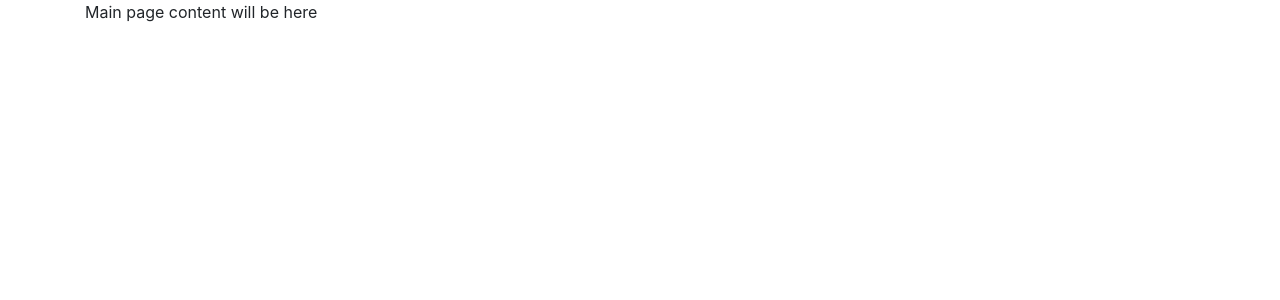
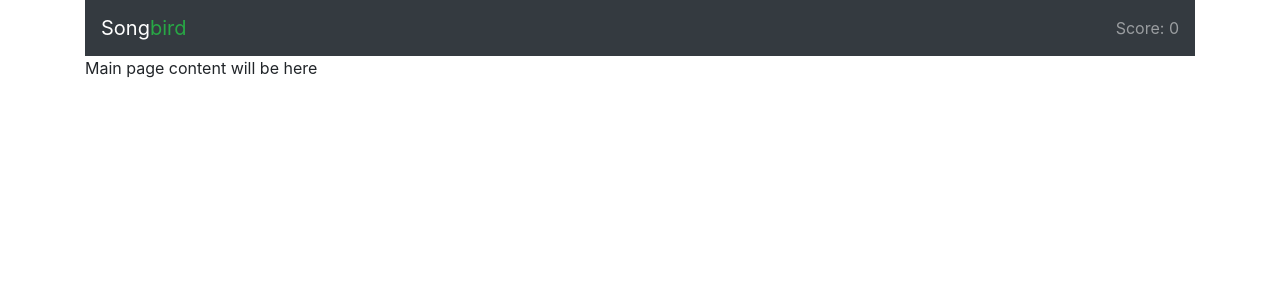
Before and after one commit to YerzhanUtelbayev/songbird, a React app: page / in a window 1280 px wide. Shown: the top 300 px of the page. Built offline with nearby package versions, Linux system fonts and the light colour scheme; the HTML template or start-up script is replaced by a standard one.

Commit message:
feat: add app header with main title and score display

```diff
--- a/src/components/Layout/Layout.tsx
+++ b/src/components/Layout/Layout.tsx
@@ -1,8 +1,11 @@
 import React, { FunctionComponent } from 'react';
 import { Container } from 'reactstrap';
 
+import Toolbar from '../Toolbar/Toolbar';
+
 const Layout: FunctionComponent = ({ children }) => (
   <>
+    <Toolbar />
     <main>
       <Container>{children}</Container>
     </main>
--- /dev/null
+++ b/src/components/ScoreIndicator/ScoreIndicator.tsx
@@ -0,0 +1,25 @@
+import React from 'react';
+import { connect, ConnectedProps } from 'react-redux';
+import { NavbarText } from 'reactstrap';
+import { RootState } from '../../store/configureStore';
+
+interface Props extends PropsFromRedux {
+  score: number;
+}
+
+const ScoreIndicator = ({ score }: Props) => (
+  <NavbarText>
+    {'Score: '}
+    {score}
+  </NavbarText>
+);
+
+const mapStateToProps = (state: RootState) => ({
+  score: state.game.score,
+});
+
+const connector = connect(mapStateToProps);
+
+type PropsFromRedux = ConnectedProps<typeof connector>;
+
+export default connector(ScoreIndicator);
--- /dev/null
+++ b/src/components/Toolbar/Toolbar.tsx
@@ -0,0 +1,19 @@
+import React, { FunctionComponent } from 'react';
+import { Container, Navbar, NavbarBrand } from 'reactstrap';
+import ScoreIndicator from '../ScoreIndicator/ScoreIndicator';
+
+const Toolbar: FunctionComponent = () => (
+  <header>
+    <Container>
+      <Navbar color="dark" dark>
+        <NavbarBrand className="mr-auto text-white">
+          Song
+          <span className="text-success">bird</span>
+        </NavbarBrand>
+        <ScoreIndicator />
+      </Navbar>
+    </Container>
+  </header>
+);
+
+export default Toolbar;
```
